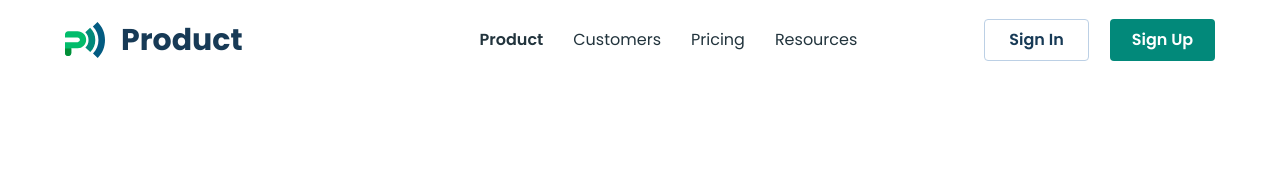
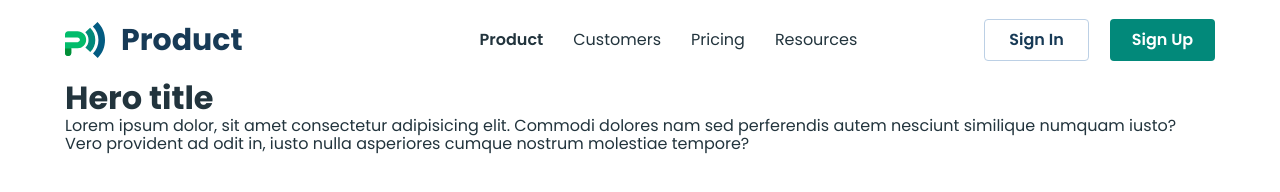
Before and after one commit to Sivonenko/team-114-pro, a plain HTML site: page index.html in a window 1280 px wide. Drawn offline with nearby package versions, Linux system fonts and the light colour scheme.

Commit message:
Deploying to gh-pages from @ Sivonenko/team-114-pro@081ad2dc74e9fc59baacd2ffec9a189299d48f3b 🚀

```diff
--- a/index.html
+++ b/index.html
@@ -47,7 +47,12 @@
 </header>
 
     <main>
-
+      <section class="hero">
+    <div class="container">
+        <h1 class="hero-title">Hero title</h1>
+        <p class="hero-text">Lorem ipsum dolor, sit amet consectetur adipisicing elit. Commodi dolores nam sed perferendis autem nesciunt similique numquam iusto? Vero provident ad odit in, iusto nulla asperiores cumque nostrum molestiae tempore?</p>
+    </div>
+</section>
 
     </main>
 
```
